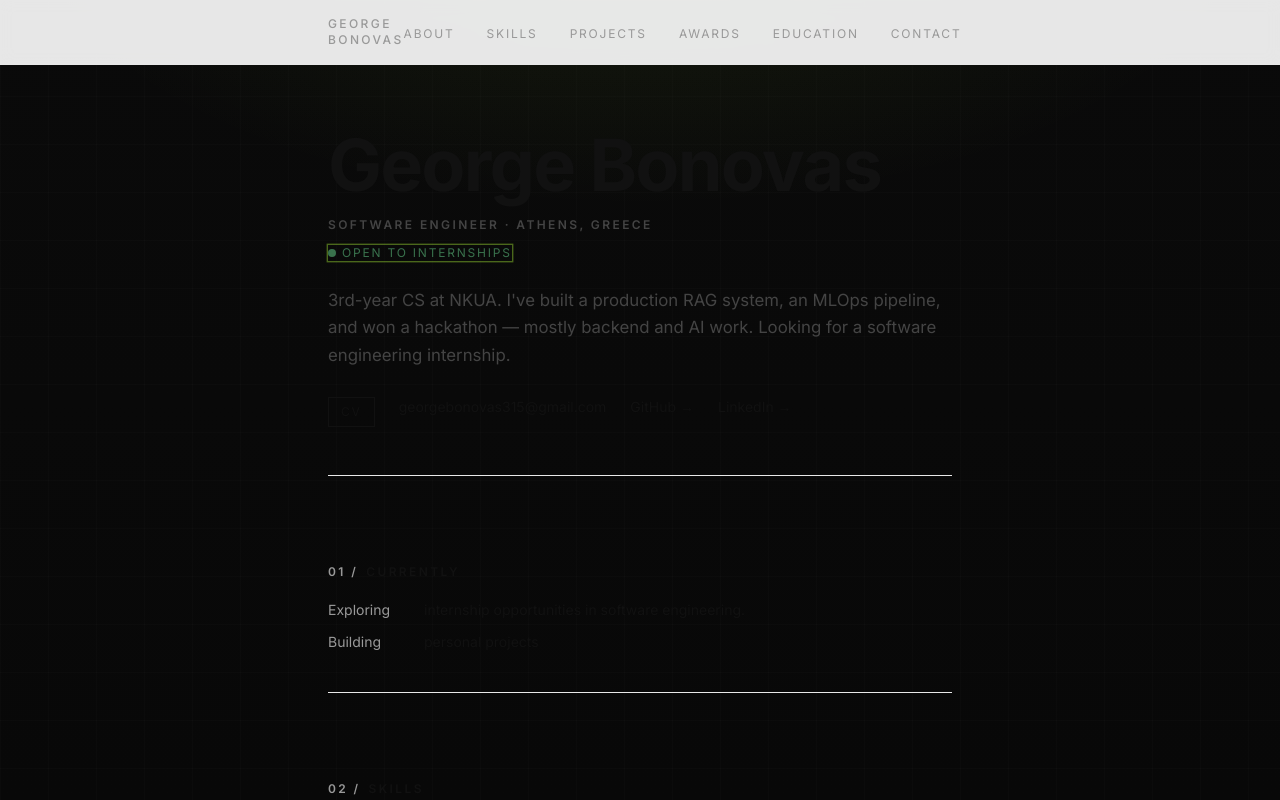
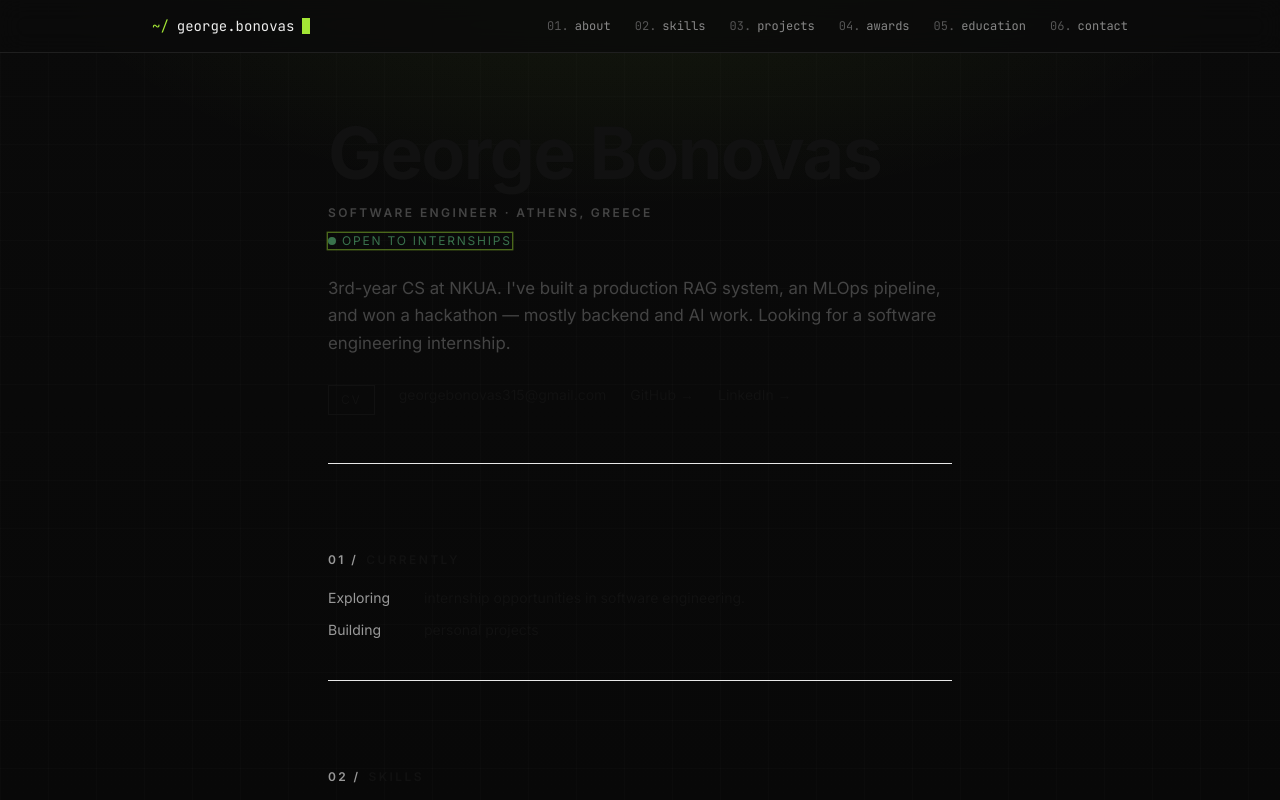
Before and after one commit to georgebon5/personal-website, a Next.js app: page /personal-website/ in a window 1280 px wide. Shown: the top 800 px of the page. Built offline with nearby package versions, Linux system fonts and the light colour scheme.

Commit message:
feat(navbar): redesign as   terminal prompt with blinking cursor

```diff
--- a/app/components/Navbar.tsx
+++ b/app/components/Navbar.tsx
@@ -2,29 +2,34 @@
 import { useState } from "react";
 
 const navLinks = [
-  { label: "ABOUT", href: "#about" },
-  { label: "SKILLS", href: "#skills" },
-  { label: "PROJECTS", href: "#projects" },
-  { label: "AWARDS", href: "#awards" },
-  { label: "EDUCATION", href: "#education" },
-  { label: "CONTACT", href: "#contact" },
+  { label: "about", href: "#about", num: "01" },
+  { label: "skills", href: "#skills", num: "02" },
+  { label: "projects", href: "#projects", num: "03" },
+  { label: "awards", href: "#awards", num: "04" },
+  { label: "education", href: "#education", num: "05" },
+  { label: "contact", href: "#contact", num: "06" },
 ];
 
 export default function Navbar() {
   const [menuOpen, setMenuOpen] = useState(false);
 
   return (
-    <header className="sticky top-0 z-50 bg-[#ffffff]/90 backdrop-blur border-b border-[#e8e8e8]">
-      <nav className="max-w-2xl mx-auto px-6 py-4 flex items-center justify-between">
-        <span className="text-xs tracking-[0.2em] text-[#999999] font-medium">GEORGE BONOVAS</span>
+    <header className="sticky top-0 z-50 bg-[#0a0a0a]/80 backdrop-blur-md border-b border-[#1f1f1f]">
+      <nav className="max-w-5xl mx-auto px-6 py-4 flex items-center justify-between">
+        <a href="#about" className="font-mono text-sm text-[#ededed] flex items-center gap-2 group">
+          <span className="text-[#a3e635]">~/</span>
+          <span className="group-hover:text-[#a3e635] transition-colors">george.bonovas</span>
+          <span className="w-2 h-4 bg-[#a3e635] animate-blink" />
+        </a>
 
-        <ul className="hidden md:flex gap-8">
+        <ul className="hidden md:flex gap-6">
           {navLinks.map((link) => (
             <li key={link.href}>
               <a
                 href={link.href}
-                className="text-xs tracking-[0.15em] text-[#999999] hover:text-[#111111] transition-colors"
+                className="font-mono text-xs text-[#888888] hover:text-[#a3e635] transition-colors flex items-center gap-1.5 group"
               >
+                <span className="text-[#555555] group-hover:text-[#a3e635] transition-colors">{link.num}.</span>
                 {link.label}
               </a>
             </li>
@@ -36,22 +41,23 @@ export default function Navbar() {
           onClick={() => setMenuOpen((o) => !o)}
           aria-label="Toggle menu"
         >
-          <span className={`block h-px w-5 bg-[#111111] transition-transform ${menuOpen ? "rotate-45 translate-y-[7px]" : ""}`} />
-          <span className={`block h-px w-5 bg-[#111111] transition-opacity ${menuOpen ? "opacity-0" : ""}`} />
-          <span className={`block h-px w-5 bg-[#111111] transition-transform ${menuOpen ? "-rotate-45 -translate-y-[7px]" : ""}`} />
+          <span className={`block h-px w-5 bg-[#ededed] transition-transform ${menuOpen ? "rotate-45 translate-y-[7px]" : ""}`} />
+          <span className={`block h-px w-5 bg-[#ededed] transition-opacity ${menuOpen ? "opacity-0" : ""}`} />
+          <span className={`block h-px w-5 bg-[#ededed] transition-transform ${menuOpen ? "-rotate-45 -translate-y-[7px]" : ""}`} />
         </button>
       </nav>
 
       {menuOpen && (
-        <div className="md:hidden bg-[#ffffff] border-t border-[#e8e8e8] px-6 pb-5 pt-4">
+        <div className="md:hidden bg-[#0a0a0a] border-t border-[#1f1f1f] px-6 pb-5 pt-4">
           <ul className="flex flex-col gap-4">
             {navLinks.map((link) => (
               <li key={link.href}>
                 <a
                   href={link.href}
-                  className="text-xs tracking-[0.15em] text-[#999999] hover:text-[#111111]"
+                  className="font-mono text-sm text-[#888888] hover:text-[#a3e635] flex items-center gap-2"
                   onClick={() => setMenuOpen(false)}
                 >
+                  <span className="text-[#555555]">{link.num}.</span>
                   {link.label}
                 </a>
               </li>
```
